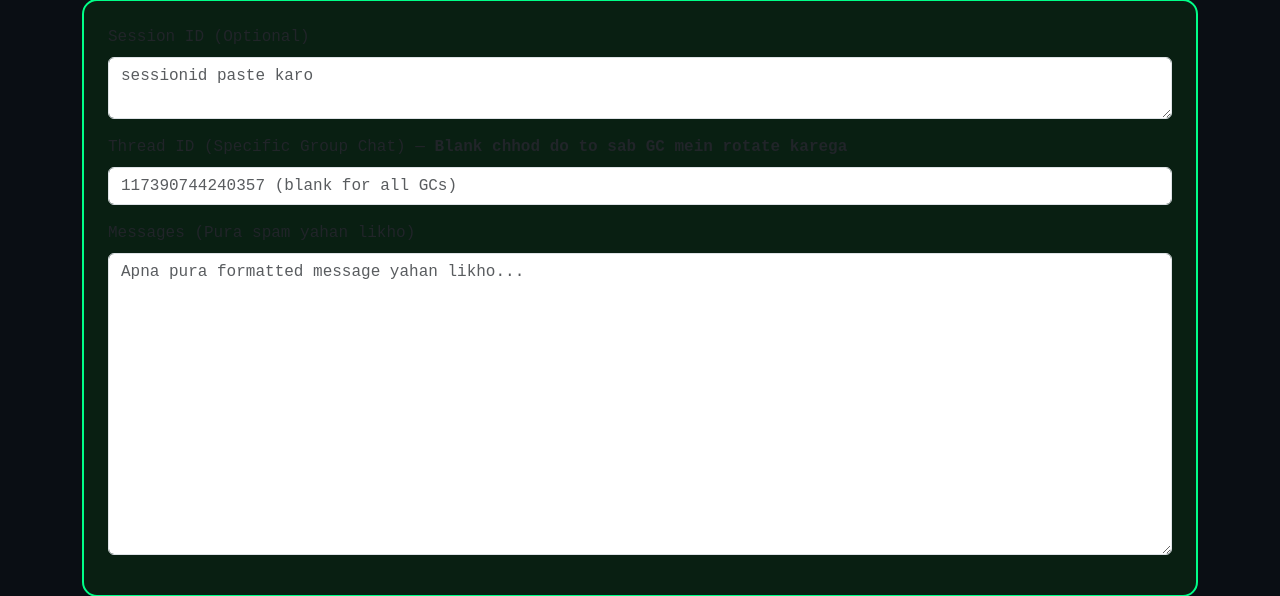
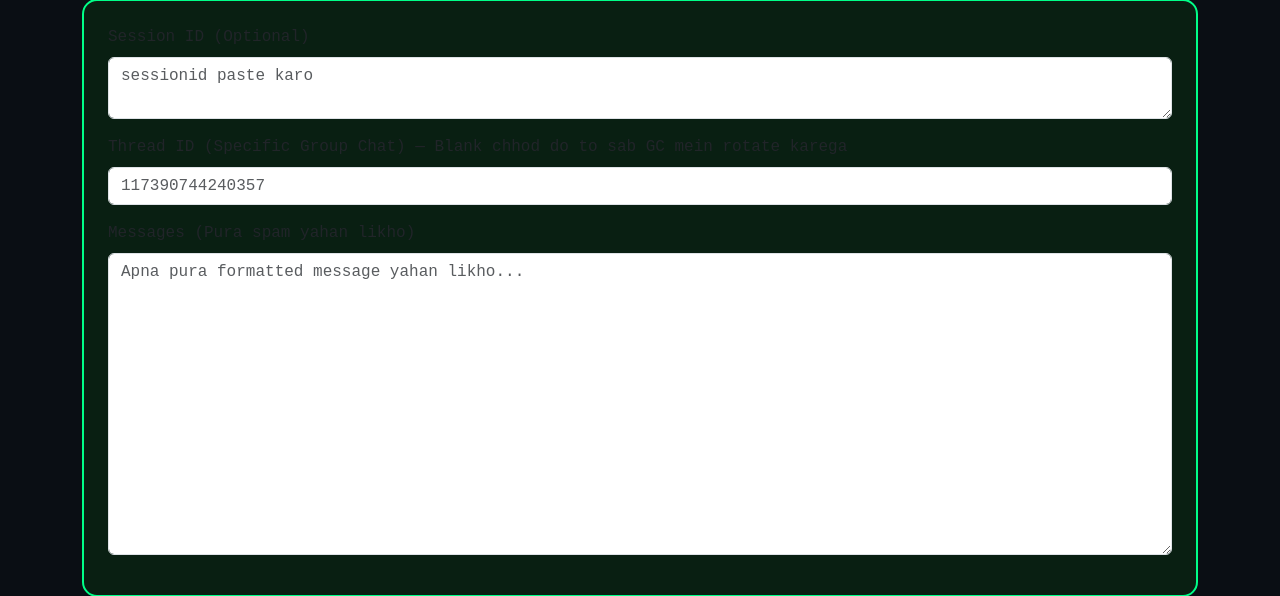
Before and after one commit to sujalshj0-droid/njxj, a Flask app: page / in a window 1280 px wide. Shown: the part 571-1167 px from the top of the page. Run offline with Flask 3, Linux system fonts and the light colour scheme; data that the repository does not hold is empty.

Commit message:
Update index.html

```diff
--- a/templates/index.html
+++ b/templates/index.html
@@ -52,8 +52,8 @@
                 <textarea name="sessionid" class="form-control" rows="2" placeholder="sessionid paste karo"></textarea>
             </div>
             <div class="mb-3">
-                <label class="form-label">Thread ID (Specific Group Chat) — <strong>Blank chhod do to sab GC mein rotate karega</strong></label>
-                <input name="thread_id" type="text" class="form-control" placeholder="117390744240357 (blank for all GCs)">
+                <label class="form-label">Thread ID (Specific Group Chat) — Blank chhod do to sab GC mein rotate karega</label>
+                <input name="thread_id" type="text" class="form-control" placeholder="117390744240357">
             </div>
             <div class="mb-3">
                 <label class="form-label">Messages (Pura spam yahan likho)</label>
```
